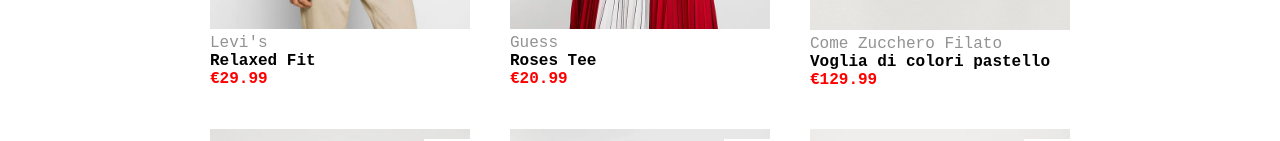
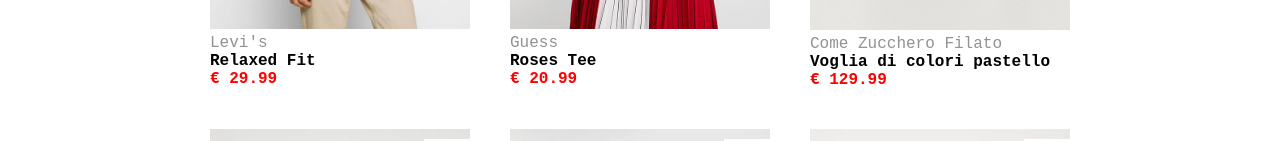
Before and after one commit to S1nghAmandeep/vite-boolando, a Vue app: page / in a window 1280 px wide. Shown: the part 426-567 px from the top of the page. Built offline with nearby package versions, Linux system fonts and the light colour scheme; data requests are answered from the project's data file.

Commit message:
added-emit-event-on-tag-of-name

```diff
--- a/src/components/MainCards.vue
+++ b/src/components/MainCards.vue
@@ -9,7 +9,25 @@ export default {
     methods: {
         getImagePath(imgPath) {
             return new URL(imgPath, import.meta.url).href;
-        }
+        },
+
+        // getDiscount(price, discount) {
+
+        //     let disNum
+        //     for (let index = 0; index < discount.length; index++) {
+        //         const element = discount[index]
+        //         // console.log(element);
+        //         if (element.type === 'discount') {
+        //             disNum = element.value
+        //         }
+        //     }
+        //     console.log(disNum);
+
+        //     const finalPrice = ((price * parseInt(disNum)) / 100) * -1
+        //     // console.log(finalPrice);
+        //     return finalPrice.toFixed(2)
+        // }
+
     }
 }
 </script>
@@ -19,8 +37,15 @@ export default {
         <img class="top-image" :src="getImagePath(`../assets/${items.backImage}`)" alt="">
         <img class="clothe-image" :src="items.frontImage" alt="t-shirt">
         <p class="brand">{{ items.brand }}</p>
-        <strong>{{ items.name }}</strong>
-        <span class="price"> &euro;{{ items.price }}</span>
+        <strong @click="$emit('show')">
+            {{ items.name }}
+        </strong>
+        <span class="price">&euro;
+            {{ items.price }}
+        </span>
+        <!-- <span class="old-price">
+            {{ items.price }}
+        </span> -->
         <div class="discount">
             <span v-for="(dis, index) in items.badges" :key="index"
                 :class="dis.value === 'Sostenibilità' ? 'sustainable' : 'bg-red'">
```
